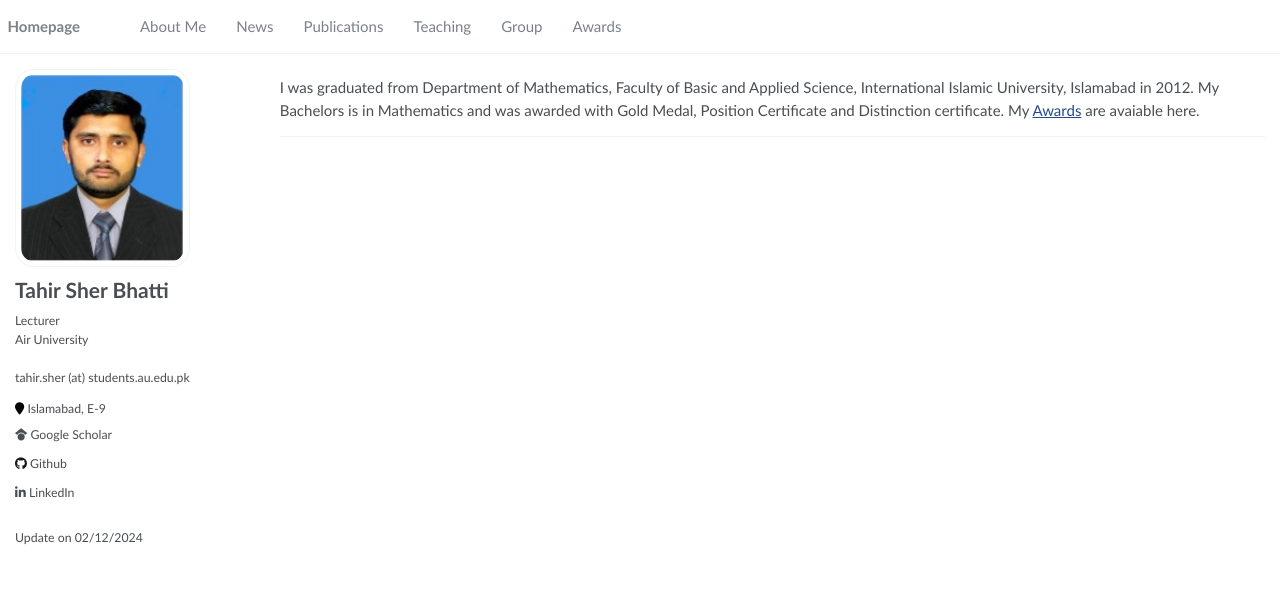
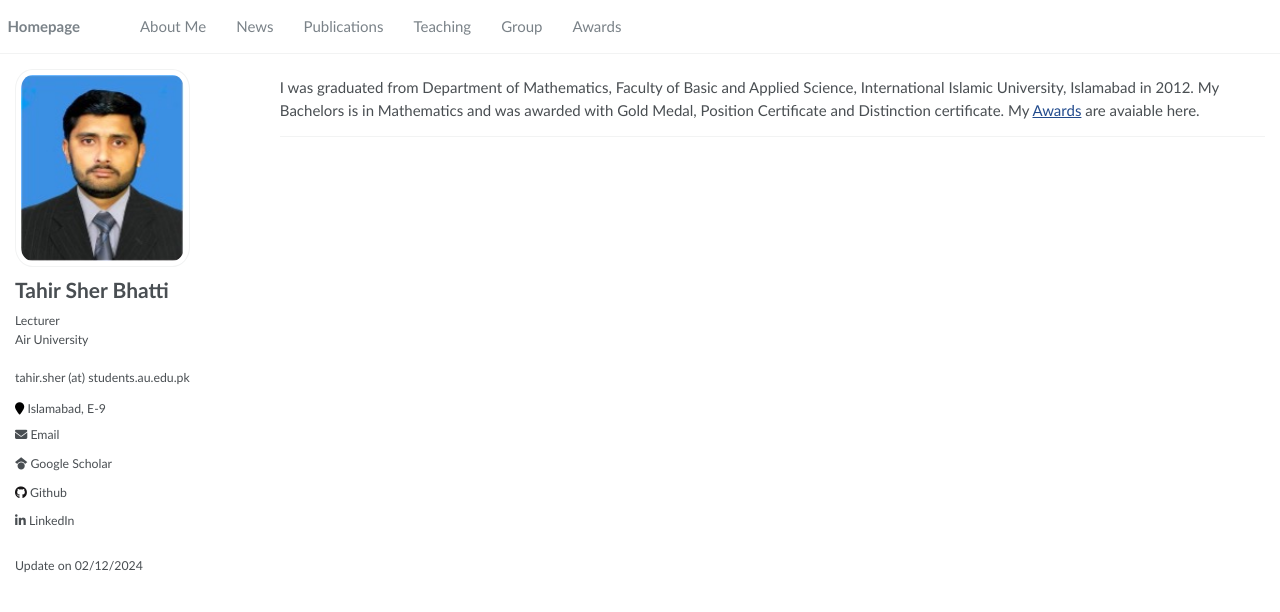
Before and after one commit to TahirSher/TahirSher.github.io, a Jekyll site: the page built from _pages/awards.md, in a window 1280 px wide. Shown: the top 612 px of the page. Built offline with Jekyll 4.4.1, drawn with Linux system fonts in a browser that asks for light colours; nearby versions of some CDN libraries.

Commit message:
Update _config.yml

```diff
--- a/_config.yml
+++ b/_config.yml
@@ -29,7 +29,7 @@ author:
   employer         :
   pubmed           :
   googlescholar    : "https://scholar.google.com/citations?hl=en&user=eIIFkLAAAAAJ"
-  email            : # "tahir2011.iiui@gmail.com"
+  email            : "tahir2011.iiui@gmail.com"
   researchgate     :
   uri              :
   bitbucket        :
```
